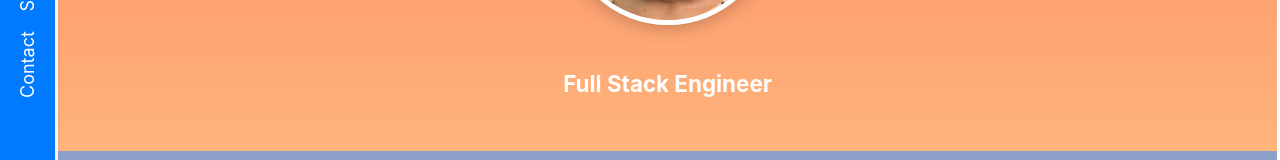
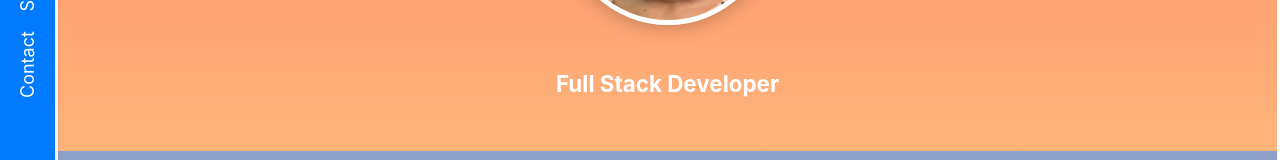
Before and after one commit to IcramDoku/My-Portfolio, a React (Create React App) app: page / in a window 1280 px wide. Shown: the part 335-495 px from the top of the page. Built offline with nearby package versions, Linux system fonts and the light colour scheme.

Commit message:
Update Header.js

```diff
--- a/src/components/Header.js
+++ b/src/components/Header.js
@@ -10,7 +10,7 @@ const Header = () => {
           alt="logo"
           style={styles.logo}
         />
-        <p style={styles.role}>Full Stack Engineer</p>
+        <p style={styles.role}>Full Stack Developer</p>
       </div>
     </header>
   );
```
